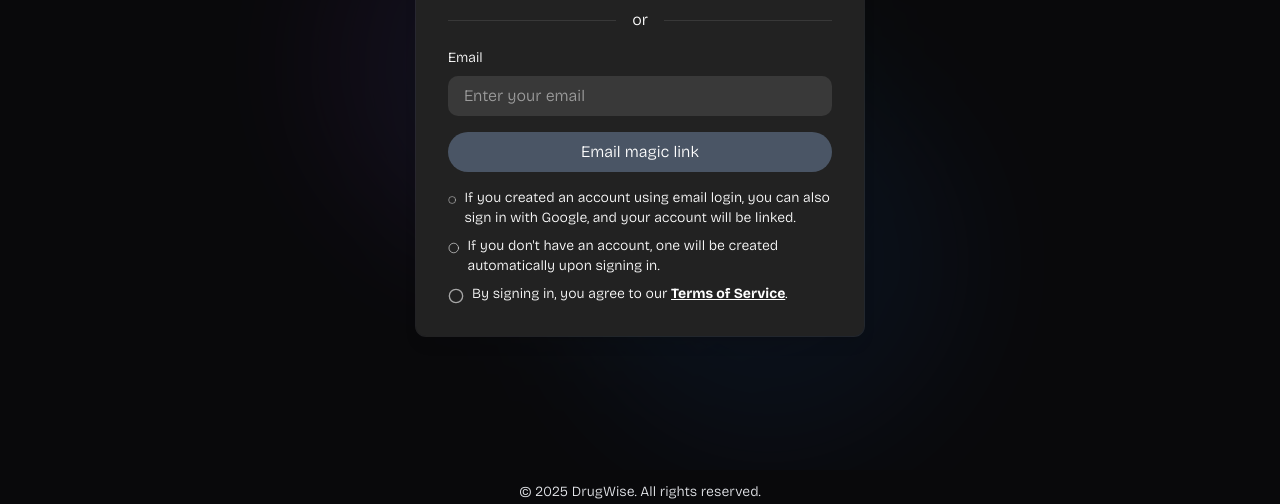
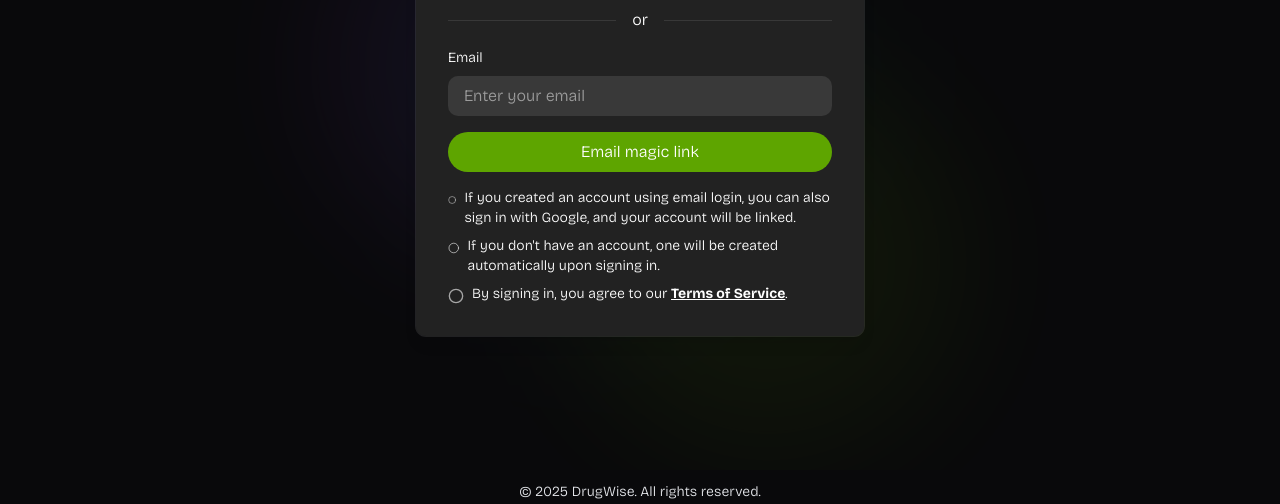
Before and after one commit to dumisa-sakhile/drug-wise, a React (Vite) app: page /auth in a window 1280 px wide. Shown: the part 330-834 px from the top of the page. Built offline with nearby package versions, Linux system fonts and the light colour scheme; no server answers.

Commit message:
change button bg to lime

```diff
--- a/src/routes/auth/index.tsx
+++ b/src/routes/auth/index.tsx
@@ -138,7 +138,7 @@ function Login() {
       {/* Background Gradients/Effects added here */}
       <div className="absolute top-0 left-0 w-full h-full pointer-events-none opacity-20 z-0 overflow-hidden">
         <div className="absolute top-1/4 left-1/4 w-96 h-96 bg-purple-500 rounded-full mix-blend-multiply filter blur-3xl opacity-30 animate-blob" />
-        <div className="absolute top-1/2 right-1/4 w-96 h-96 bg-blue-500 rounded-full mix-blend-multiply filter blur-3xl opacity-30 animate-blob animation-delay-2000" />
+        <div className="absolute top-1/2 right-1/4 w-96 h-96 bg-lime-500 rounded-full mix-blend-multiply filter blur-3xl opacity-30 animate-blob animation-delay-2000" />
         <div className="absolute bottom-1/4 left-1/3 w-96 h-96 bg-teal-500 rounded-full mix-blend-multiply filter blur-3xl opacity-30 animate-blob animation-delay-4000" />
       </div>
 
@@ -190,7 +190,7 @@ function Login() {
                   window.localStorage.getItem("emailForSignIn") || ""
                 )}
                 rel="noopener noreferrer"
-                className={`${buttonBaseStyles} bg-blue-600 hover:bg-blue-700 text-white inline-block`}
+                className={`${buttonBaseStyles} bg-lime-600 hover:bg-lime-700 text-white inline-block`}
                 initial={{ opacity: 0, scale: 0.95 }}
                 animate={{ opacity: 1, scale: 1 }}
                 transition={{ delay: 0.6, duration: 0.5 }}>
@@ -261,10 +261,10 @@ function Login() {
                 <motion.button
                   type="submit"
                   disabled={isLoading || !isValidEmail || !email}
-                  className={`${buttonBaseStyles} bg-blue-600 text-white mb-4 ${
+                  className={`${buttonBaseStyles} bg-lime-600 hover:bg-lime-800 text-white mb-4 ${
                     isLoading || !isValidEmail || !email
                       ? disabledStyles
-                      : "hover:bg-blue-700"
+                      : "hover:bg-lime-900 cursor-not-allowed"
                   }`}
                   initial={{ opacity: 0, scale: 0.95 }}
                   animate={{ opacity: 1, scale: 1 }}
--- a/src/routes/auth/verify.tsx
+++ b/src/routes/auth/verify.tsx
@@ -136,7 +136,7 @@ function VerifyMagicLink() {
         {" "}
         {/* Added overflow-hidden */}
         <div className="absolute top-1/4 left-1/4 w-96 h-96 bg-purple-500 rounded-full mix-blend-multiply filter blur-3xl opacity-30 animate-blob" />
-        <div className="absolute top-1/2 right-1/4 w-96 h-96 bg-blue-500 rounded-full mix-blend-multiply filter blur-3xl opacity-30 animate-blob animation-delay-2000" />
+        <div className="absolute top-1/2 right-1/4 w-96 h-96 bg-lime-500 rounded-full mix-blend-multiply filter blur-3xl opacity-30 animate-blob animation-delay-2000" />
         <div className="absolute bottom-1/4 left-1/3 w-96 h-96 bg-teal-500 rounded-full mix-blend-multiply filter blur-3xl opacity-30 animate-blob animation-delay-4000" />
       </div>
 
@@ -172,7 +172,7 @@ function VerifyMagicLink() {
               <div className="mb-4">You are already authenticated!</div>
               <button
                 onClick={() => navigate({ to: "/dashboard" })}
-                className="w-full bg-blue-600 hover:bg-blue-700 text-white py-2 rounded-lg">
+                className="w-full bg-lime-600 hover:bg-lime-700 text-white py-2 rounded-lg">
                 Go to Profile
               </button>
             </motion.div>
@@ -208,7 +208,7 @@ function VerifyMagicLink() {
               <motion.button
                 onClick={handleManualSignIn}
                 disabled={isLoading}
-                className="w-full bg-blue-600 hover:bg-blue-700 text-white py-2 rounded-lg disabled:opacity-50"
+                className="w-full bg-lime-600 hover:bg-lime-700 text-white py-2 rounded-lg disabled:opacity-50"
                 initial={{ opacity: 0, scale: 0.95 }}
                 animate={{ opacity: 1, scale: 1 }}
                 transition={{ delay: 0.7, duration: 0.5 }}>
```
